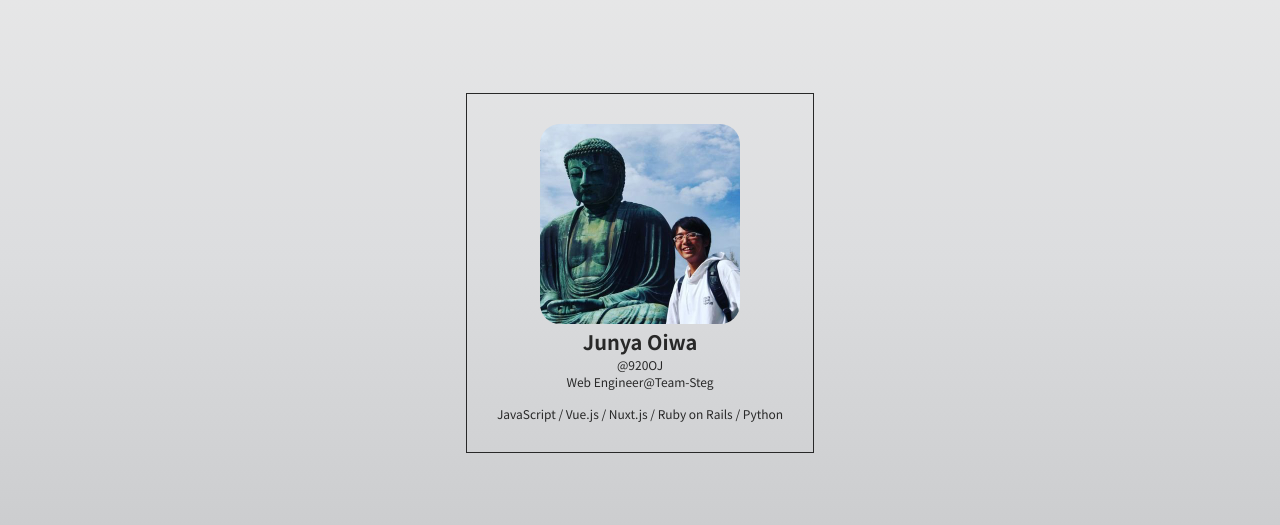
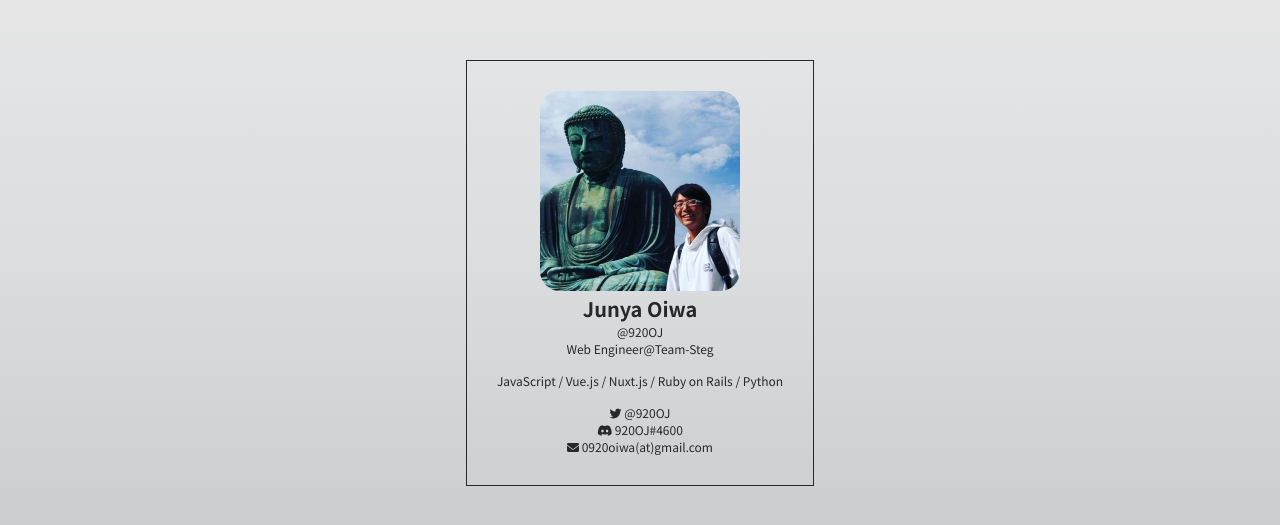
Before and after one commit to 920oj/920oj.github.io, a plain HTML site: page index.html in a window 1280 px wide. Shown: the part 127-652 px from the top of the page. Drawn offline with nearby package versions, Linux system fonts and the light colour scheme; some packages are replaced by stand-ins of ours.

Commit message:
Steg道場-Lv12 完成

```diff
--- a/index.html
+++ b/index.html
@@ -8,6 +8,7 @@
     <link rel="stylesheet" href="./style.css">
     <link rel="stylesheet" href="https://unpkg.com/ress/dist/ress.min.css">
     <link href="https://fonts.googleapis.com/css?family=Noto+Sans+JP:400,700&display=swap" rel="stylesheet">
+    <script src="https://kit.fontawesome.com/031620f726.js"></script>
 </head>
 <body>
     <main class="container">
@@ -17,6 +18,11 @@
             <p id="tw_id">@920OJ</p>
             <p class="description">Web Engineer@Team-Steg</p>
             <p id="skills">JavaScript / Vue.js / Nuxt.js / Ruby on Rails / Python</p>
+            <div id="contact">
+                <p class="con_list"><i class="fab fa-twitter"></i> @920OJ</p>
+                <p class="con_list"><i class="fab fa-discord"></i> 920OJ#4600</p>
+                <p class="con_list"><i class="fas fa-envelope"></i> 0920oiwa(at)gmail.com</p>
+            </div>
         </div>
     </main>
     <script src="https://ajax.googleapis.com/ajax/libs/jquery/3.4.1/jquery.min.js"></script>
--- a/style.css
+++ b/style.css
@@ -33,3 +33,7 @@ body {
 #skills {
     margin-top: 15px;
 }
+
+#contact {
+    margin-top: 15px;
+}
```
